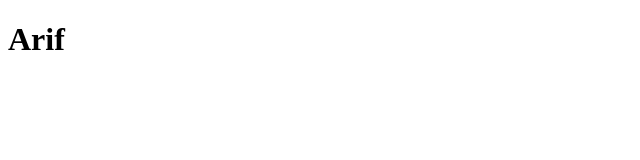
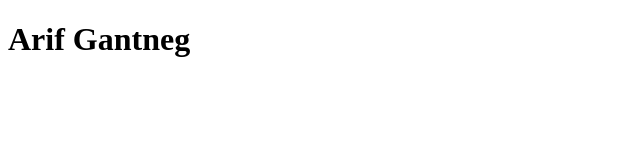
Before and after one commit to Marsss7/mc_revouse, a plain HTML site: page index.html in a window 1280 px wide. Shown: the whole page, without its empty margins (0-640 px from the left). Drawn offline with Linux system fonts and the light colour scheme.

Commit message:
update index

```diff
--- a/index.html
+++ b/index.html
@@ -6,6 +6,6 @@
     <title>Document</title>
   </head>
   <body>
-    <h1>Arif</h1>
+    <h1>Arif Gantneg</h1>
   </body>
 </html>
```
